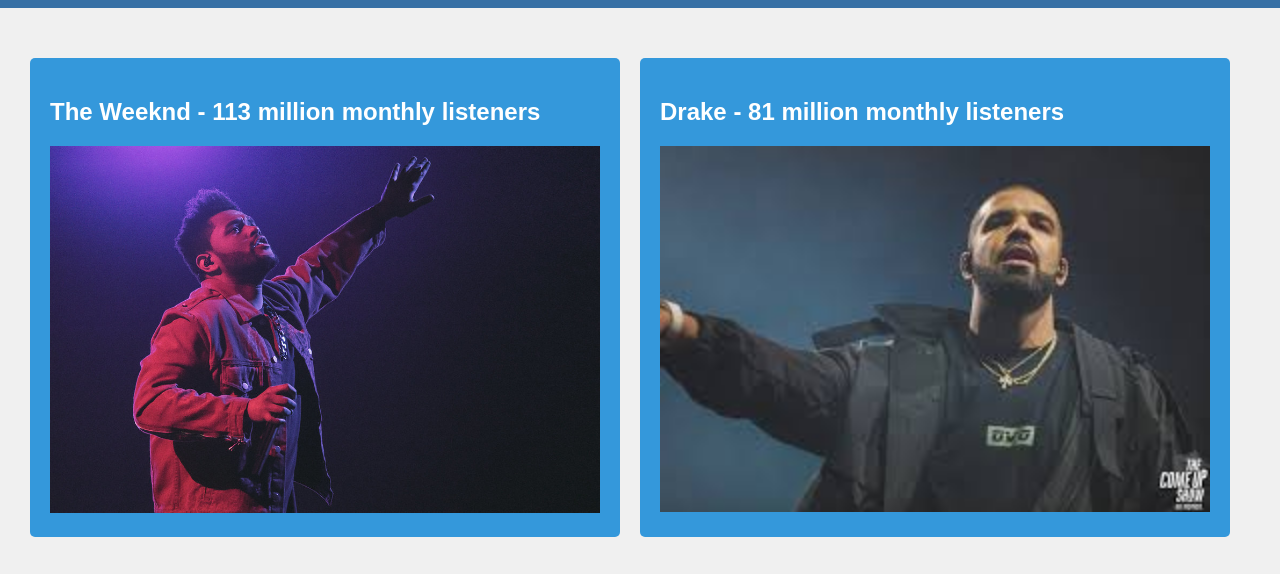
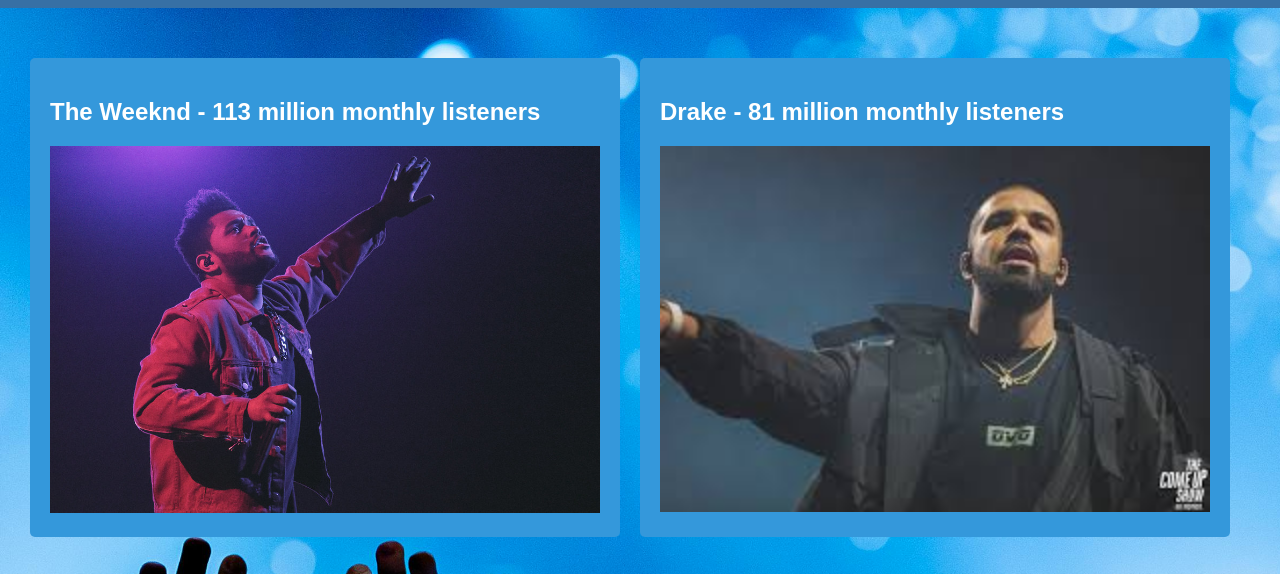
Before and after one commit to ryanc1811/musicfix, a plain HTML site: page index.html in a window 1280 px wide. Shown: the part 171-745 px from the top of the page. Drawn offline with Linux system fonts and the light colour scheme.

Commit message:
Add files via upload

```diff
--- a/style.css
+++ b/style.css
@@ -159,7 +159,7 @@ footer {
     color: #77abdb; /* Change color on hover */
 }
 body {
-    background-image: url(images/crowd.jpeg); /* Replace 'crowd.jpg' with the path to your background image */
+    background-image: url(crowd.jpeg); /* Replace 'crowd.jpg' with the path to your background image */
     background-size: cover; /* Cover the entire viewport */
     background-position: center; /* Center the background image */
     background-repeat: no-repeat; /* Do not repeat the background image */
```
